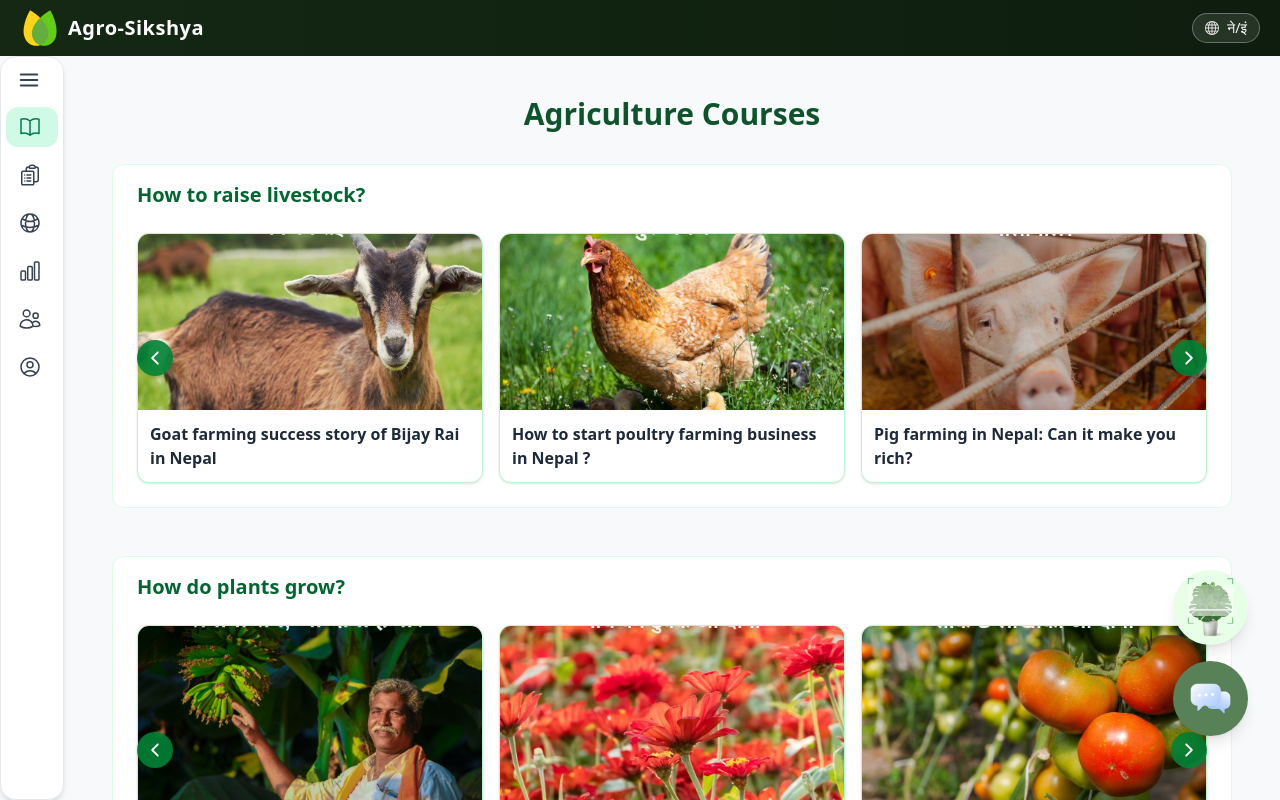
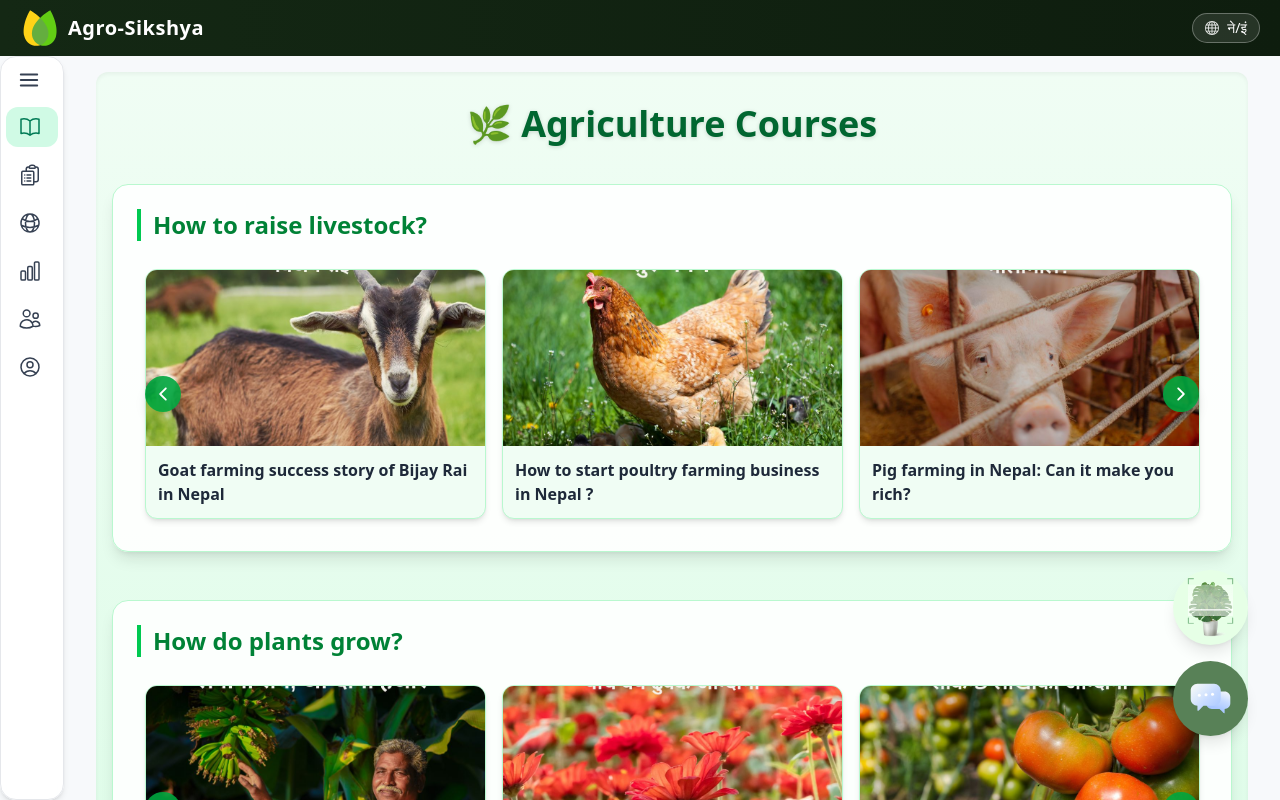
Before and after one commit to Sobindra2005/Byte-Mavericks-, a React (Vite) app in the folder clientSide/: page /courses in a window 1280 px wide. Built offline with nearby package versions, Linux system fonts and the light colour scheme.

Commit message:
Enhance Home and Course components with improved styling and text updates

```diff
--- a/clientSide/src/component/Home.jsx
+++ b/clientSide/src/component/Home.jsx
@@ -14,20 +14,20 @@ const Home = () => {
         <div className="absolute inset-0"></div>
 
         <div className="absolute  inset-0 flex flex-col items-center justify-center text-center text-white px-4">
-          <p className="mt-4 italic text-lg md:text-2xl">
+          <p className="mt-4 mb-3 italic text-lg md:text-3xl">
             {useTextLang(
               "Today's farming, tomorrow's prosperity !",
               "आजको खेती, भोलिको भविष्य ! "
             )}
           </p>
-          <h1 className="text-4xl mt-2 font-bold drop-shadow-lg">
-            {useTextLang("Are you interested in agriculture ?", "के तपाईं कृषि मा रुचि राख्नुहुन्छ ?")}
+          <h1 className="text-3xl mt-2 font-bold drop-shadow-lg">
+            {useTextLang("Join us to learn modern farming practices.", "आधुनिक खेती गर्न सिक्न हामीसँग जोडिनुहोस्।")}
           </h1>
 
 
           <div className="mt-8 flex space-x-4">
             <Link to="/courses">
-              <button className="h-12 w-32 bg-[#FFD317] rounded-2xl text-black font-semibold shadow-md hover:bg-amber-400 transition">
+              <button className="h-12 w-32 bg-[#FFD317] mr-27 rounded-2xl text-black font-semibold shadow-md hover:bg-amber-400 transition">
                 {useTextLang("Courses", "पाठ्यक्रम")}
               </button>
             </Link>
--- a/clientSide/src/component/courses/course.jsx
+++ b/clientSide/src/component/courses/course.jsx
@@ -10,19 +10,19 @@ import { IoIosArrowBack, IoIosArrowForward } from "react-icons/io";
 
 const NextArrow = ({ onClick }) => (
   <div
-        className='absolute top-1/2 right-2 -translate-y-1/2 bg-green-700/90 hover:bg-green-700 rounded-full p-2 cursor-pointer shadow-md z-10 transition-colors'
+    className="absolute top-1/2 right-2 -translate-y-1/2 bg-green-600/90 hover:bg-green-700 rounded-full p-2 cursor-pointer shadow-lg z-10 transition-all"
     onClick={onClick}
   >
-        <IoIosArrowForward size={20} color='#fff' />
+    <IoIosArrowForward size={20} color="#fff" />
   </div>
 );
 
 const PrevArrow = ({ onClick }) => (
   <div
-        className='absolute top-1/2 left-2 -translate-y-1/2 bg-green-700/90 hover:bg-green-700 rounded-full p-2 cursor-pointer shadow-md z-10 transition-colors'
+    className="absolute top-1/2 left-2 -translate-y-1/2 bg-green-600/90 hover:bg-green-700 rounded-full p-2 cursor-pointer shadow-lg z-10 transition-all"
     onClick={onClick}
   >
-        <IoIosArrowBack size={20} color='#fff' />
+    <IoIosArrowBack size={20} color="#fff" />
   </div>
 );
 
@@ -50,56 +50,56 @@ export default function Course() {
   const filteredPlantData = Datas.filter(data => data.type === plantType);
 
   return (
-        <div className='max-w-6xl mx-auto px-4 py-6'>
-            <h2 className='text-3xl font-bold text-center mb-8 text-green-900'>
-                {useTextLang('Agriculture Courses', 'कृषि पाठ्यक्रम')}
+    <div className="max-w-6xl mx-auto px-4 py-8 bg-gradient-to-b from-green-50 to-green-100 rounded-xl shadow-inner">
+      <h2 className="text-4xl font-bold text-center mb-10 text-green-800 drop-shadow-sm">
+        {useTextLang('🌿 Agriculture Courses', '🌿 कृषि पाठ्यक्रम')}
       </h2>
 
       {/* Animal Section */}
-            <section className='mb-12 border border-green-100 rounded-xl p-4 bg-white'>
-                <h3 className='text-xl ml-2 font-semibold mb-4 text-green-800'>
+      <section className="mb-12 border border-green-200 rounded-2xl p-6 bg-white/90 shadow-lg hover:shadow-green-200 transition-shadow">
+        <h3 className="text-2xl font-semibold mb-5 text-green-700 border-l-4 border-green-500 pl-3">
           {useTextLang('How to raise livestock?', 'कसरी पशुपालन गर्ने?')}
         </h3>
         <Slider {...settings}>
-                    {filteredAnimalData.map((data) => {
-                        const { id, title, thumbnail } = data;
-                        return (
-                            <div key={id} className='p-2'>
-                                <Link to={`/courses/player/${id}`} className='block bg-white border border-green-200 rounded-xl overflow-hidden shadow-sm hover:shadow-lg hover:-translate-y-0.5 transition-all'>
-                                    <img src={thumbnail} alt={title} className='w-full h-44 object-cover' />
-                                    <div className='p-3'>
-                                        <h4 className='text-base font-semibold text-gray-800 hover:text-green-700 transition-colors line-clamp-2'>
-                                            {language === 'en' ? (data.title_en || title) : title}
+          {filteredAnimalData.map(({ id, title, thumbnail, title_en }) => (
+            <div key={id} className="p-2">
+              <Link
+                to={`/courses/player/${id}`}
+                className="block bg-green-50 border border-green-200 rounded-xl overflow-hidden shadow-md hover:shadow-lg hover:border-green-400 hover:-translate-y-1 transition-all"
+              >
+                <img src={thumbnail} alt={title} className="w-full h-44 object-cover" />
+                <div className="p-3">
+                  <h4 className="text-base font-semibold text-gray-800 hover:text-green-700 transition-colors line-clamp-2">
+                    {language === 'en' ? (title_en || title) : title}
                   </h4>
                 </div>
               </Link>
             </div>
-                        );
-                    })}
+          ))}
         </Slider>
       </section>
 
       {/* Plant Section */}
-            <section className='border border-green-100 rounded-xl p-4 bg-white'>
-                <h3 className='text-xl ml-2 font-semibold mb-4 text-green-800'>
+      <section className="border border-green-200 rounded-2xl p-6 bg-white/90 shadow-lg hover:shadow-green-200 transition-shadow">
+        <h3 className="text-2xl font-semibold mb-5 text-green-700 border-l-4 border-green-500 pl-3">
           {useTextLang('How do plants grow?', 'बिरुवा कसरी बढ्ने?')}
         </h3>
         <Slider {...settings}>
-                    {filteredPlantData.map((data) => {
-                        const { id, title, thumbnail } = data;
-                        return (
-                            <div key={id} className='p-2'>
-                                <Link to={`/courses/player/${id}`} className='block bg-white border border-green-200 rounded-xl overflow-hidden shadow-sm hover:shadow-lg hover:-translate-y-0.5 transition-all'>
-                                    <img src={thumbnail} alt={title} className='w-full h-44 object-cover' />
-                                    <div className='p-3'>
-                                        <h4 className='text-base font-semibold text-gray-800 hover:text-green-700 transition-colors line-clamp-2'>
-                                            {language === 'en' ? (data.title_en || title) : title}
+          {filteredPlantData.map(({ id, title, thumbnail, title_en }) => (
+            <div key={id} className="p-2">
+              <Link
+                to={`/courses/player/${id}`}
+                className="block bg-green-50 border border-green-200 rounded-xl overflow-hidden shadow-md hover:shadow-lg hover:border-green-400 hover:-translate-y-1 transition-all"
+              >
+                <img src={thumbnail} alt={title} className="w-full h-44 object-cover" />
+                <div className="p-3">
+                  <h4 className="text-base font-semibold text-gray-800 hover:text-green-700 transition-colors line-clamp-2">
+                    {language === 'en' ? (title_en || title) : title}
                   </h4>
                 </div>
               </Link>
             </div>
-                        );
-                    })}
+          ))}
         </Slider>
       </section>
     </div>
```
Lines whose indentation alone changed are shown as unchanged.
